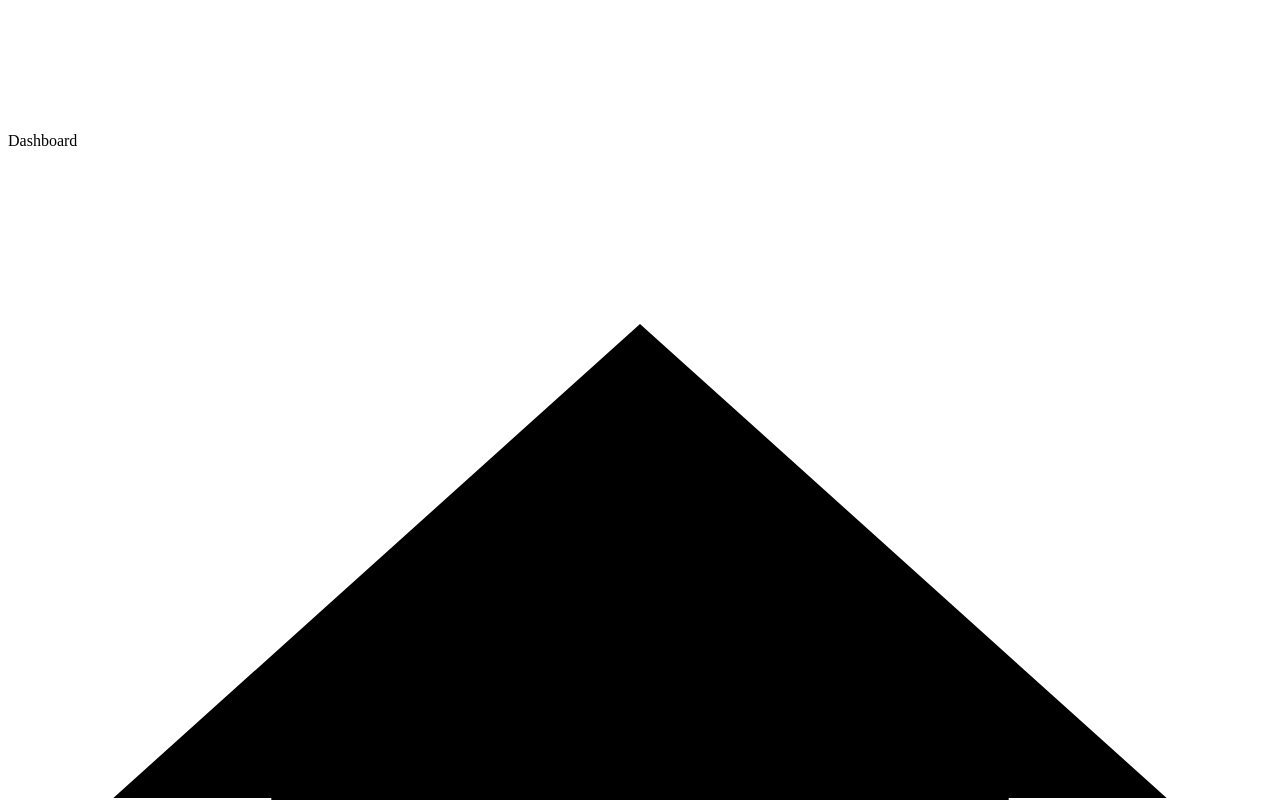
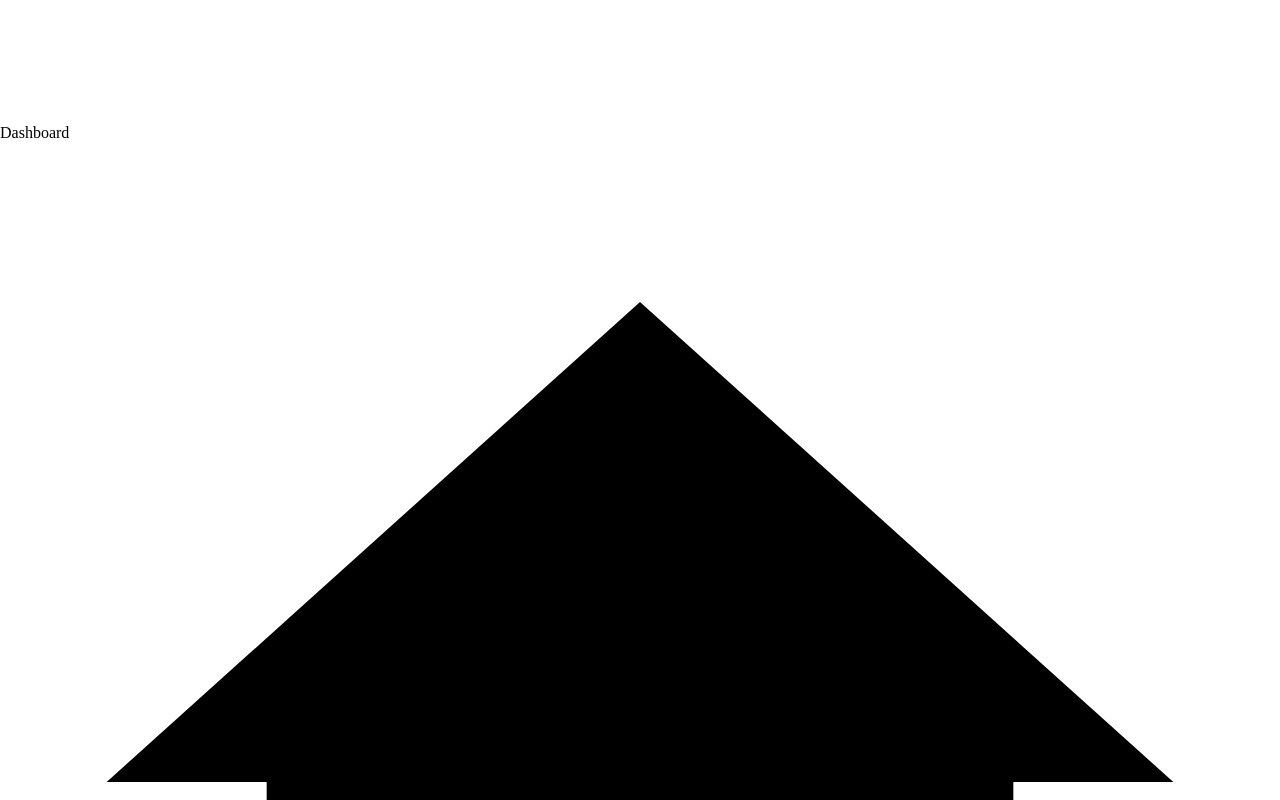
Before and after one commit to noOdin1/admin_dashboard_project, a plain HTML site: page index.html in a window 1280 px wide. Shown: the part 1160-1960 px from the top of the page. Drawn offline with Linux system fonts and the light colour scheme.

Commit message:
Added more items for css reset

```diff
--- a/style.css
+++ b/style.css
@@ -1,6 +1,9 @@
 /* style.css for admin_dashboard_project */
-* { // stylesheet reset
+* {
+  /* stylesheet reset */
   margin: 0;
   padding: 0;
   box-sizing: border-box;
  }
+  font-family: Arial, san-serif;
+}
```
